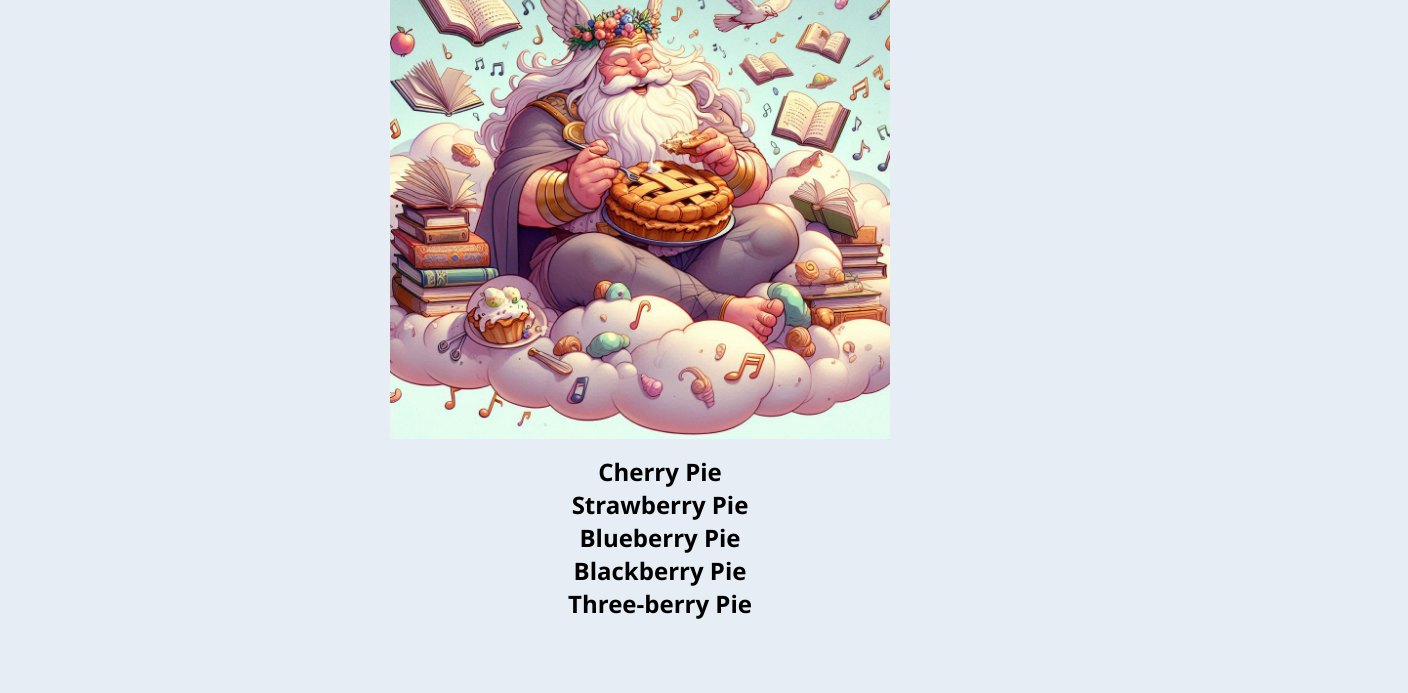
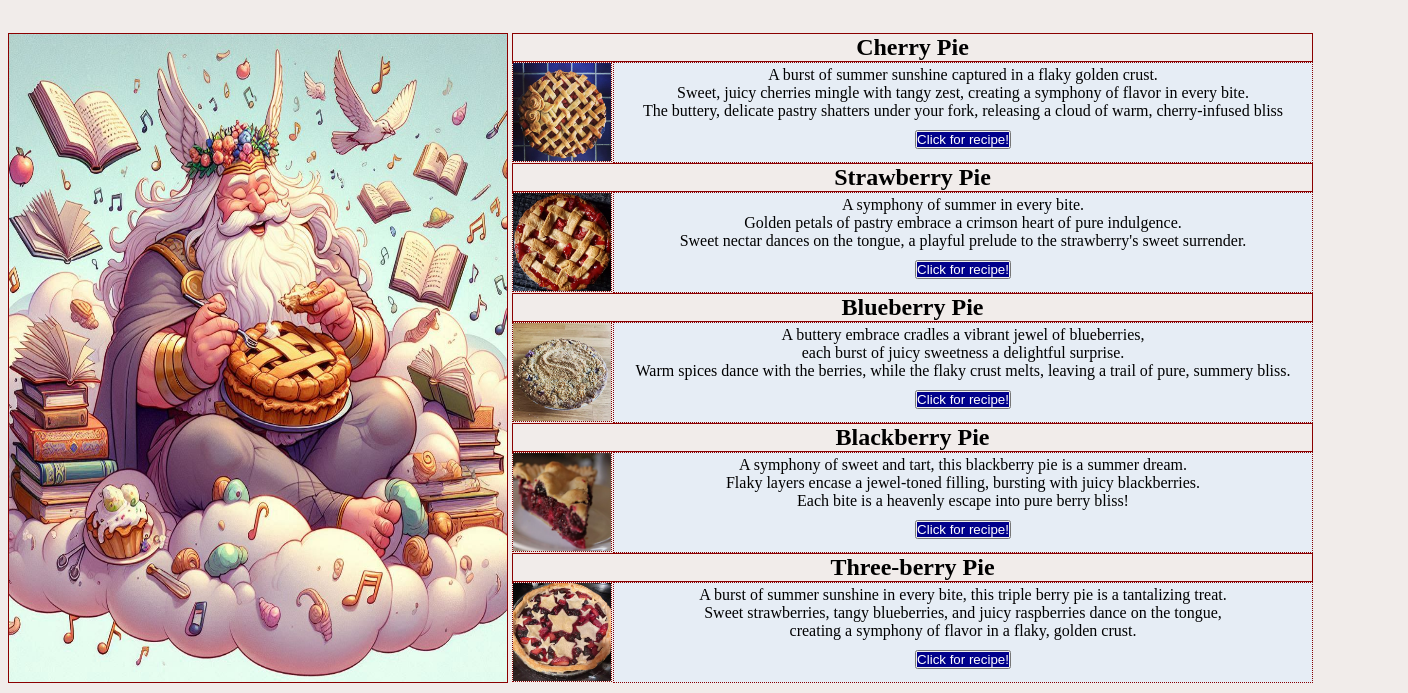
Before and after one commit to SayujM/odin-recipes, a plain HTML site: page index.html in a window 1280 px wide. Shown: the part 141-834 px from the top of the page, 1408 px wide, since content can reach past the window. Before the commit the page ends 800 px from the top, so only its background shows below. Drawn offline with Linux system fonts and the light colour scheme.

Commit message:
Update index.html with box-model inputs

```diff
--- a/index.html
+++ b/index.html
@@ -4,18 +4,50 @@
     <head>
         <title>Yummy Pie Recipes!</title>
         <meta charset="UTF-8">
+        <meta http-equiv="X-UA-Compatible" content="IE=edge">
+        <meta name="viewport" content="width=device-width, initial-scale=1.0">
         <link rel="stylesheet" href="style.css">
     </head>
     <body>
         <h1>Odin Recipes</h1>
-        <img src="./images/odin_eating_pies.jpg" height="500" width="500">
-        <p></p>
-        <ul>
-            <li><a href="recipes/cherry_pie.html" target="_blank" class="link">Cherry Pie</a></li>
-            <li><a href="recipes/strawberry_pie.html" target="_blank" class="link">Strawberry Pie</a></li>
-            <li><a href="recipes/blueberry_pie.html" target="_blank" class="link">Blueberry Pie</a></li>
-            <li><a href="recipes/blackberry_pie.html" target="_blank" class="link">Blackberry Pie</a></li>
-            <li><a href="recipes/three_berry_pie.html" target="_blank" class="link">Three-berry Pie</a></li>
-        </ul>
+        <div class="container" id="container">
+            <div><img src="./images/odin_eating_pies.jpg" class="picture_1">
+                <div class="recipe1">
+                    <div class="recipe1 description1">
+                        <h2>Cherry Pie</h2>
+                        <img src="./images/cherry_pie.jpg" alt="Picture of a tasty Cherry Pie." class="picture_2">
+                        <p>A burst of summer sunshine captured in a flaky golden crust.<br> Sweet, juicy cherries mingle with tangy zest,
+                            creating a symphony of flavor in every bite. <br>The buttery, delicate pastry shatters under your fork,
+                            releasing a cloud of warm, cherry-infused bliss<br>
+                        <button><a href="recipes/cherry_pie.html" target="_blank" class="link">Click for recipe!</a></button></p>
+                        <h2>Strawberry Pie</h2>
+                        <img src="./images/strawberry_pie.jpg" alt="Picture of a tasty Strawberry Pie." class="picture_2">
+                        <p>A symphony of summer in every bite. <br>
+                            Golden petals of pastry embrace a crimson heart of pure indulgence.<br>
+                            Sweet nectar dances on the tongue, a playful prelude to the strawberry's sweet surrender.<br>
+                        <button><a href="recipes/strawberry_pie.html" target="_blank" class="link">Click for recipe!</a></button></p>
+                        <h2>Blueberry Pie</h2>
+                        <img src="./images/blueberry_pie.jpg" alt="Picture of a tasty Blueberry Pie." class="picture_2">
+                        <p>A buttery embrace cradles a vibrant jewel of blueberries,<br>
+                            each burst of juicy sweetness a delightful surprise.<br>
+                            Warm spices dance with the berries, while the flaky crust melts,
+                            leaving a trail of pure, summery bliss.<br>
+                        <button><a href="recipes/blueberry_pie.html" target="_blank" class="link">Click for recipe!</a></button></p>
+                        <h2>Blackberry Pie</h2>
+                        <img src="./images/blackberry_pie.jpg" alt="Picture of a tasty Blackberry Pie." class="picture_2">
+                        <p>A symphony of sweet and tart, this blackberry pie is a summer dream. <br>
+                            Flaky layers encase a jewel-toned filling, bursting with juicy blackberries. <br>
+                            Each bite is a heavenly escape into pure berry bliss!<br>
+                        <button><a href="recipes/blackberry_pie.html" target="_blank" class="link">Click for recipe!</a></button></p>
+                        <h2>Three-berry Pie</h2>
+                        <img src="./images/three_berry_pie.jpg" alt="Picture of a Three-berry Pie." class="picture_2">
+                        <p>A burst of summer sunshine in every bite, this triple berry pie is a tantalizing treat.<br>
+                            Sweet strawberries, tangy blueberries, and juicy raspberries dance on the tongue,<br>
+                            creating a symphony of flavor in a flaky, golden crust.<br>
+                        <button><a href="recipes/three_berry_pie.html" target="_blank" class="link">Click for recipe!</a></button></p>
+                    </div>
+                </div>
+            </div>
+        </div>
     </body>
 </html>
--- a/style.css
+++ b/style.css
@@ -1,33 +1,71 @@
-/* style sheet for all the webpages */
+/* style sheet for the index webpage */
+*{
+    box-sizing: border-box;
+}
 body{
-    background-color:#e6edf5;
+    /* background-color:#e6edf5; */
+    background-color: #f1ecea;
 }
 
 h1{
     font-family: 'Times New Roman', Times, serif;
-    font-size: xx-large;
+    font-size: 70px;
     text-align: center;
 
 }
 
-img{
+.container#container{
+    width: 1400px;
     display: block;
-    margin-left: auto;
-    margin-right: auto;
-    width: 500;
-    height: auto;
+    margin: 10px auto;
+}
+.picture_1 {
+    vertical-align: top;
+    width: 500px;
+    height: 650px;
+    border: 1px double darkred;
+}
+.recipe1{
+    display: inline-block;
 
 }
 
-a.link {
-    text-decoration: none;
-    color: black;
-    font-size: x-large;
-    font-family: 'Segoe UI', Tahoma, Geneva, Verdana, sans-serif;
-    font-weight: bold;
+.recipe1.description1 .picture_2{
+    vertical-align: top;
+    height: 100px;
+    width: 100px;
+    margin: 0px -3px 0px 0px;
+    border: 1px dotted darkred;
+
 }
 
-li{
+ h2{
     text-align: center;
-    list-style-type: none;
+    margin: 0px;
+    border: 1px double darkred;
+
 }
+
+p{
+    display: inline-block;
+    text-align: center;
+    margin: auto;
+    padding: 3px;
+    /* background-color: #FFFAFA; */
+    background-color: #e6edf5;
+    border: 1px dotted darkred;
+    width: 700px;
+
+}
+
+a{
+    color: white;
+    background-color: darkblue;
+    text-decoration: none;
+}
+
+button{
+    display: inline-block;
+    margin: 10px 100px;
+    padding: 0px;
+}
```
Also changed, not shown: 1 other file.
